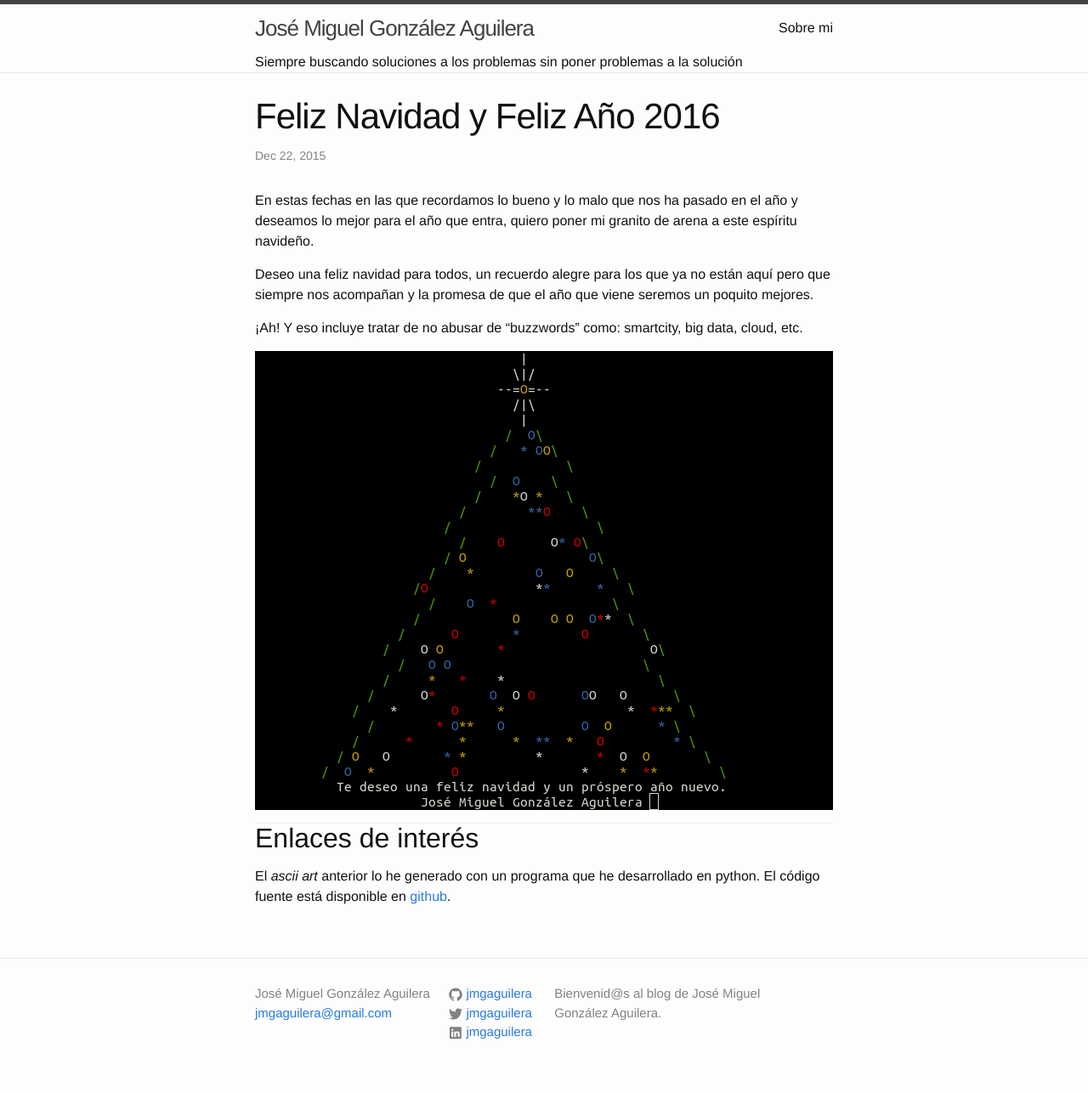
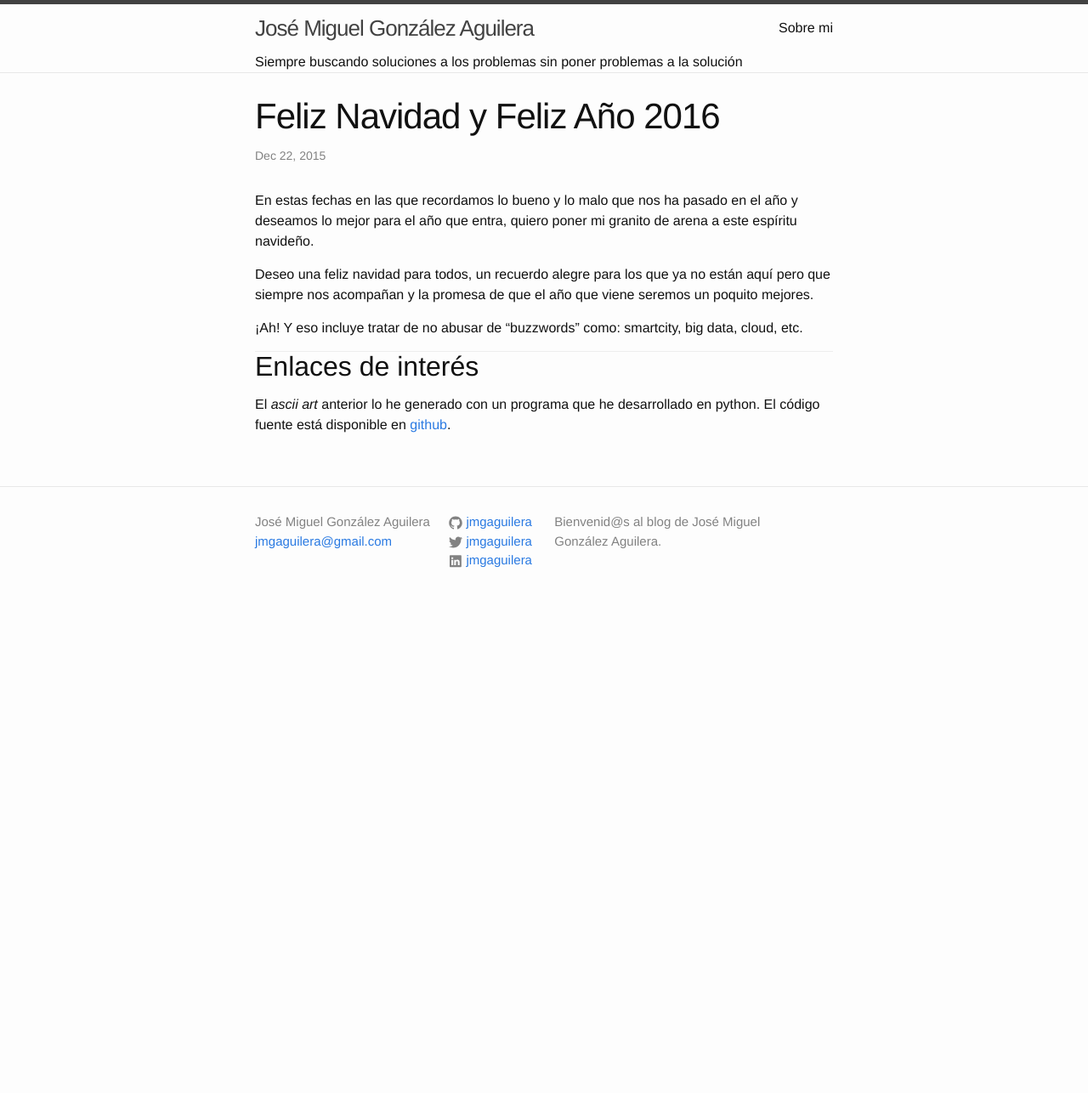
Before and after one commit to jmgaguilera/jmgaguilera.github.io, a Jekyll site: the page built from _posts/2015-12-23-felicitacion-navidad.markdown, in a window 1280 px wide. Shown: the whole page at 85% size. Built offline with Jekyll 4.4.1, drawn with Linux system fonts in a browser that asks for light colours; comment, search, counter and statistics services are not loaded; after the commit the page ends 900 px from its top, so only the background shows below that.

Commit message:
Post de felicitación navideña

```diff
--- a/_posts/2015-12-23-felicitacion-navidad.markdown
+++ b/_posts/2015-12-23-felicitacion-navidad.markdown
@@ -17,7 +17,6 @@ que viene seremos un poquito mejores.
 smartcity, big data, cloud, etc.
 
 
-![]({{ site.url }}/images/felicitacion-navidad-2015/felicitacion.gif)
 
 ---
 
```
